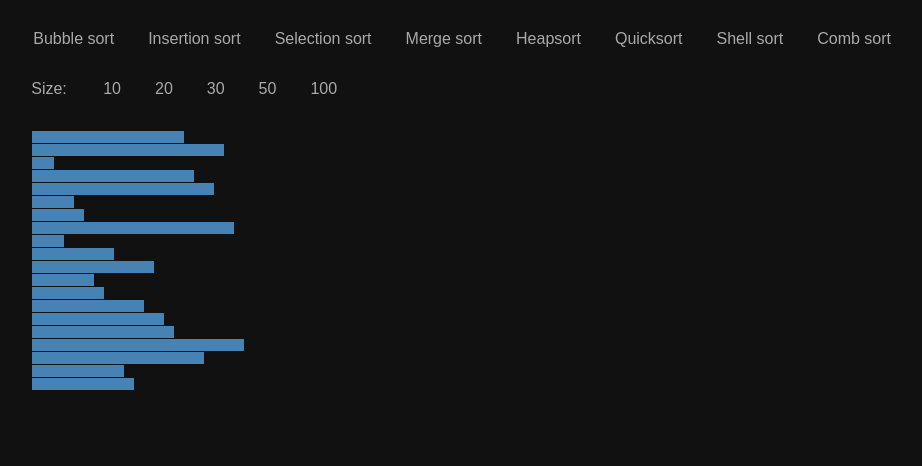
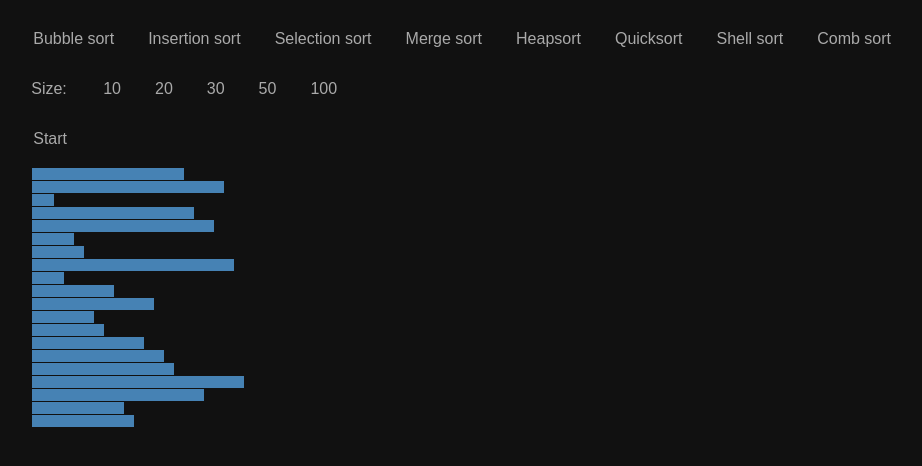
Before and after one commit to namho102/sorting, a React app: page / in a window 1280 px wide. Shown: the top 466 px of the page, without its empty margins (60-982 px from the left). Built offline with nearby package versions, Linux system fonts and the light colour scheme.

Commit message:
add changes

```diff
--- a/public/style.css
+++ b/public/style.css
@@ -50,6 +50,7 @@ a.selected {
 }
 
 .chart {
+  margin-top: 20px;
   margin-left: 20px;
 }
 
--- a/src/Controls.js
+++ b/src/Controls.js
@@ -22,14 +22,14 @@ export default class Controls extends Component {
     var sorting = new Sorting(data);
     sorting.bubblesort();
 
-    console.log(this.state.algorithm);
+    // console.log(this.state.algorithm);
   }
 
   tickSize(evt) {
     var newSize = evt.target.text;
     this.setState({size: newSize});
     this.setState({data: lib.generateData(newSize)});
-      console.log(this.state.size);
+    console.log(this.state.size);
   }
 
 
@@ -59,6 +59,7 @@ export default class Controls extends Component {
               </div>
             </div>
 
+              <a className='option'>Start</a>
         </div>
         <Chart data={this.state.data}/>
       </div>
--- a/src/sorting.js
+++ b/src/sorting.js
@@ -1,20 +1,3 @@
-/*
-Array.prototype.bubblesort = function () {
-    var done = false;
-    while (!done) {
-        done = true;
-        for (var i = 1; i < this.length; i++) {
-            if (this[i - 1] > this[i]) {
-                done = false;
-                [this[i - 1], this[i]] = [this[i], this[i - 1]];
-                return this;
-            }
-        }
-    }
-    return this;
-}
-*/
-
 import d3 from 'd3';
 import d3Chart from './d3Chart';
 
@@ -36,28 +19,26 @@ export default class Sorting {
 
   bubblesort() {
     var done = false;
-
-    var self = this;
-    let arr = self.arr;
-    console.log(arr);
-
+    var arr = this.arr;
+    // arr[0] = ['fuck this']
+    // arr = ['fuck this']
     while (!done) {
         done = true;
         for (var i = 1; i < arr.length; i++) {
             if (arr[i - 1] > arr[i]) {
                 done = false;
-                this.swap(i - 1, i);
-                sleep(500);
+                // this.swap(i - 1, i);
+                // sleep(500);
                 [arr[i - 1], arr[i]] = [arr[i], arr[i - 1]];
             }
         }
     }
-
+    console.log(this.arr);
+    console.log(arr);
     return arr;
   }
 
   swap(i , j) {
-    let bars = d3.selectAll('.bar');
     /*
     $(document).ready(function() {
       var firstChild = $('.bar:nth-child('+ i +')');
@@ -73,7 +54,9 @@ export default class Sorting {
 
       firstChild.css('background-color', '#aaa');
     })
+
     */
+    //    let bars = d3.selectAll('.bar');
     // firstChild.attr('fill', 'red');
     // console.log(firstChild.width(), secondChild.width());
     // let firstChild = d3.select(bars[i])[0];
```
